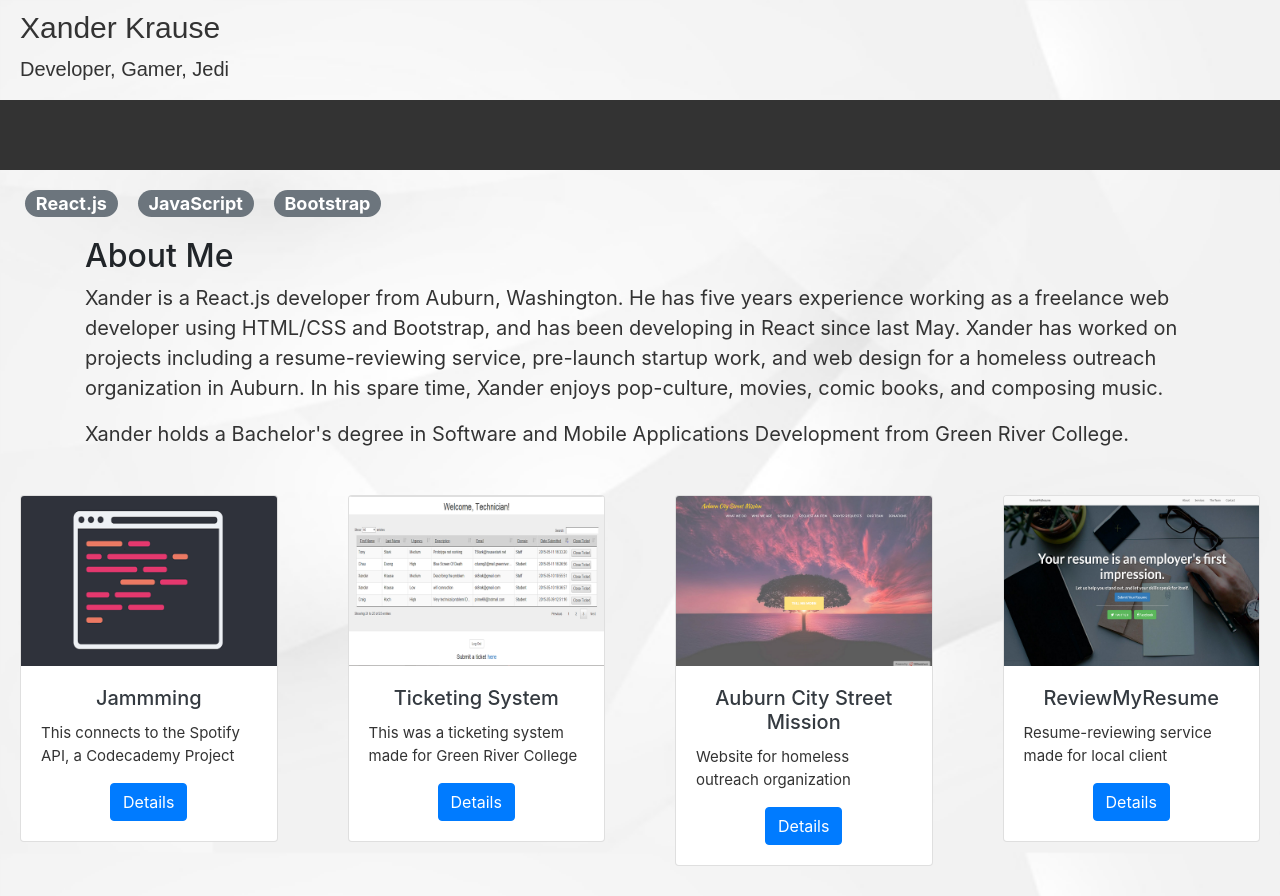
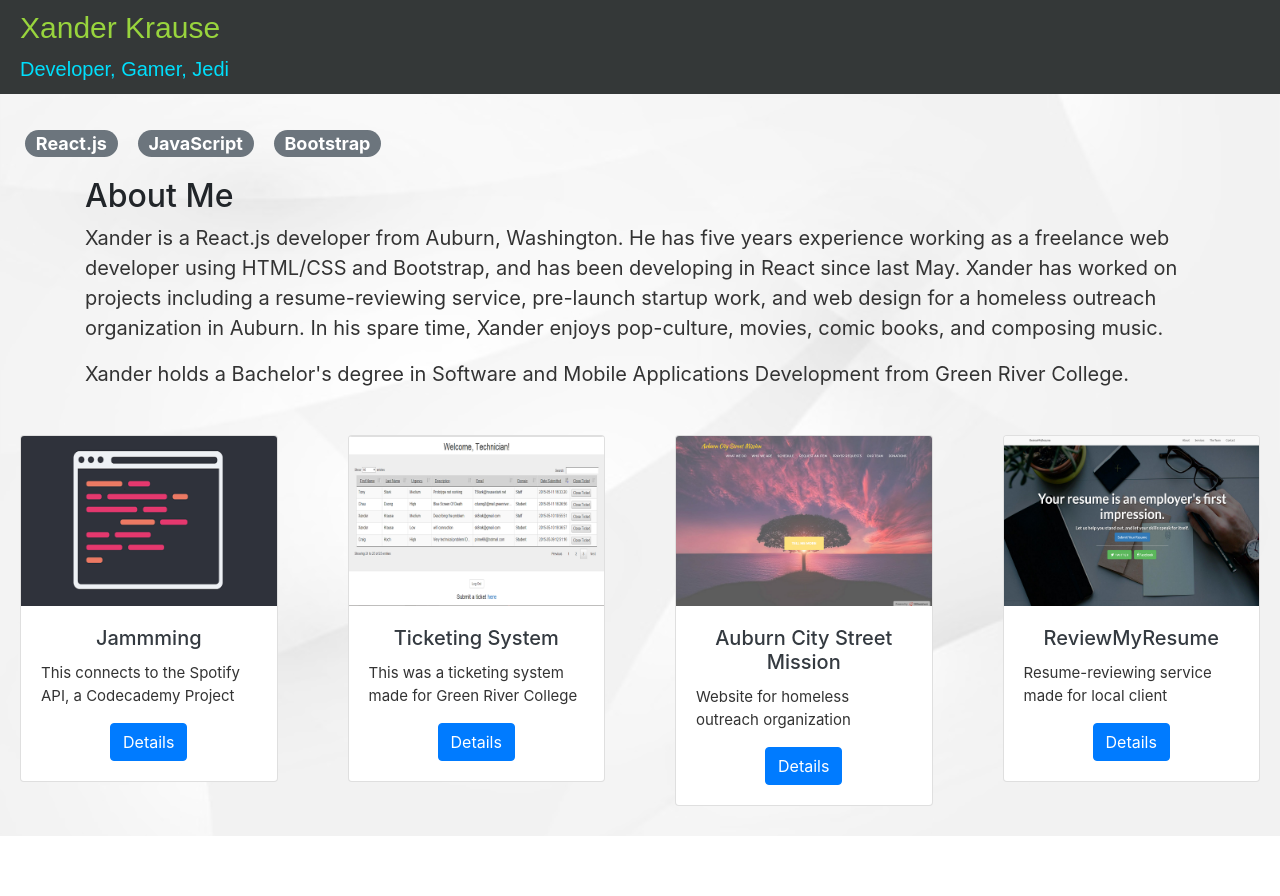
Before and after one commit to xkrause/portfolio, a React (Create React App) app: page / in a window 1280 px wide. After the commit the page ends 836 px from the top, so only its background shows below. Built offline with nearby package versions, Linux system fonts and the light colour scheme.

Commit message:
Header changes

```diff
--- a/src/components/App/App.js
+++ b/src/components/App/App.js
@@ -11,7 +11,6 @@ class App extends React.Component {
         return (
             <div>
                 <Header />
-                <Nav />
                 <Skills />
                 <Bio />
                 <Projects />
--- a/src/components/Header/Header.css
+++ b/src/components/Header/Header.css
@@ -1,10 +1,17 @@
+.header {
+    background-color: #343838;
+}
+
 .name {
     font-size: 30px;
     padding-top: 10px;
+    color: #98D43D;
 }
 
 .titles {
     font-size: 20px;
+    color: #00DFFC;
+    padding-bottom: 10px;
 }
 
 .name, .titles {
@@ -12,7 +19,6 @@
     padding-left: 20px;
     font-family: Arial;
     font-weight: normal;
-    color: #333;
 }
 
 @media (max-width: 500px) {
--- a/src/components/Header/Header.js
+++ b/src/components/Header/Header.js
@@ -4,7 +4,7 @@ import './Header.css';
 class Header extends React.Component {
     render() {
         return (
-            <div>
+            <div className = "header">
                 <h3 className = "name">Xander Krause</h3>
                 <p className = "titles">Developer, Gamer, Jedi</p>
             </div>
```
